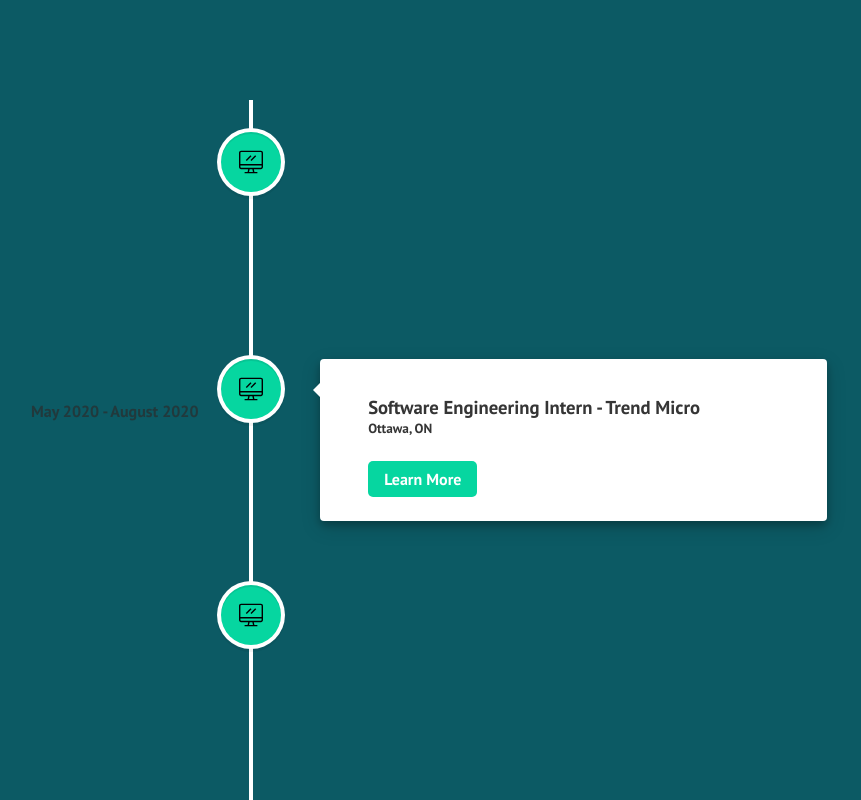
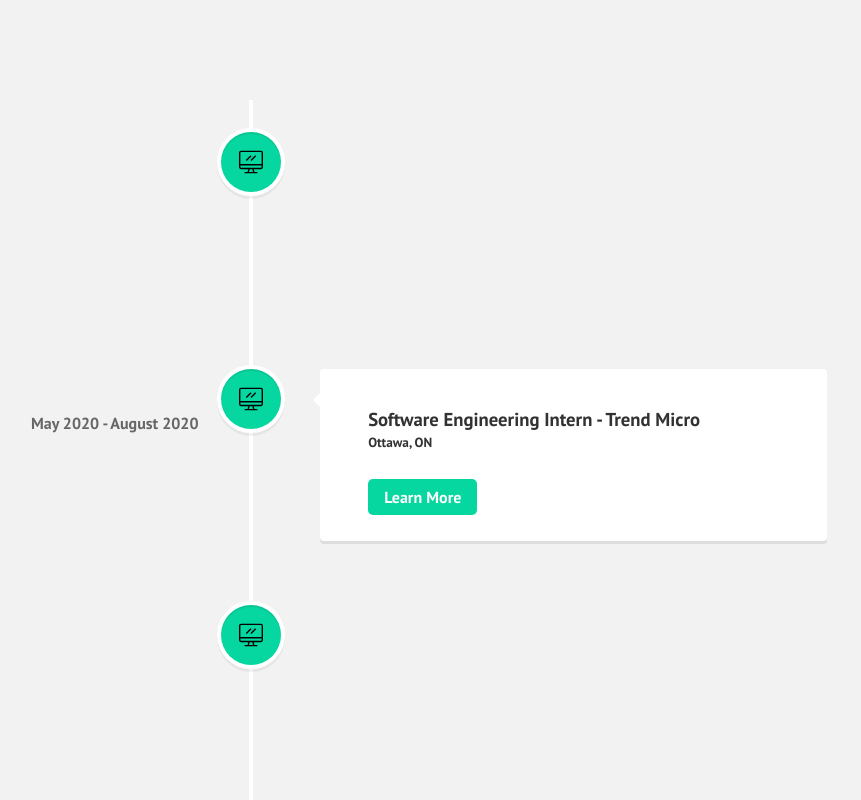
Before and after one commit to quentinrf/personal-web-app, a React (Create React App) app in the folder personal-web-app/: page /professional-experience in a window 1280 px wide. Shown: the part 700-1500 px from the top of the page, without its empty margins (389-1250 px from the left). Built offline with nearby package versions, Linux system fonts and the light colour scheme.

Commit message:
make pro experience timeline same color

```diff
--- a/personal-web-app/src/components/pages/ProExperienceTimeline.css
+++ b/personal-web-app/src/components/pages/ProExperienceTimeline.css
@@ -17,8 +17,6 @@
 }
 
 .vertical-timeline-element-content {
-  box-shadow: 0 0.25em 0.5em 0 rgba(0, 0, 0, 0.25),
-    0 0.4em 1.25em 0 rgba(0, 0, 0, 0.15) !important;
   padding: 2em 3em !important;
 }
 
--- a/personal-web-app/src/components/pages/Resume.js
+++ b/personal-web-app/src/components/pages/Resume.js
@@ -1,4 +1,5 @@
 import React from "react";
+import styles from "./style.css";
 
 export default function Resume() {
   return (
```
Also changed, not shown: 1 other file (tests, documents, lock files or other folders).
